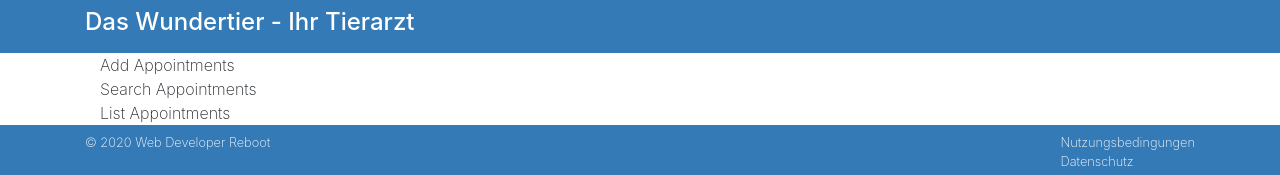
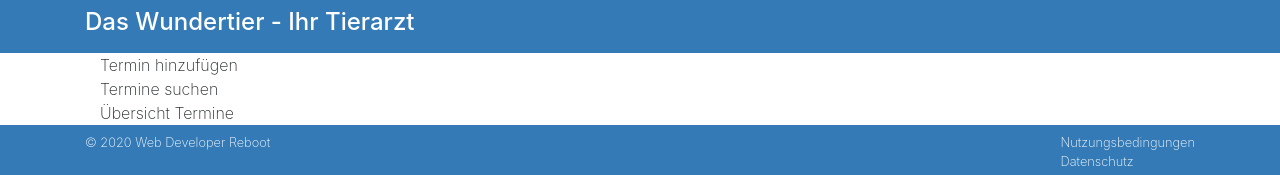
Before and after one commit to edwardtanguay/reactweb, a React (Create React App) app: page / in a window 1280 px wide. Shown: the top 175 px of the page. Built offline with nearby package versions, Linux system fonts and the light colour scheme.

Commit message:
german titles

```diff
--- a/src/components/AddAppointments.js
+++ b/src/components/AddAppointments.js
@@ -2,7 +2,7 @@ import React, { Component } from 'react';
 
 class AddAppointments extends Component {
 	render() {
-		return <div>Add Appointments</div>
+		return <div>Termin hinzufügen</div>
 	}
 }
 
--- a/src/components/ListAppointments.js
+++ b/src/components/ListAppointments.js
@@ -2,7 +2,7 @@ import React, { Component } from 'react';
 
 class ListAppointments extends Component {
 	render() {
-		return <div>List Appointments</div>
+		return <div>Übersicht Termine</div>
 	}
 }
 
--- a/src/components/SearchAppointments.js
+++ b/src/components/SearchAppointments.js
@@ -2,7 +2,7 @@ import React, { Component } from 'react';
 
 class SearchAppointments extends Component {
 	render() {
-		return <div>Search Appointments</div>
+		return <div>Termine suchen</div>
 	}
 }
 
```
